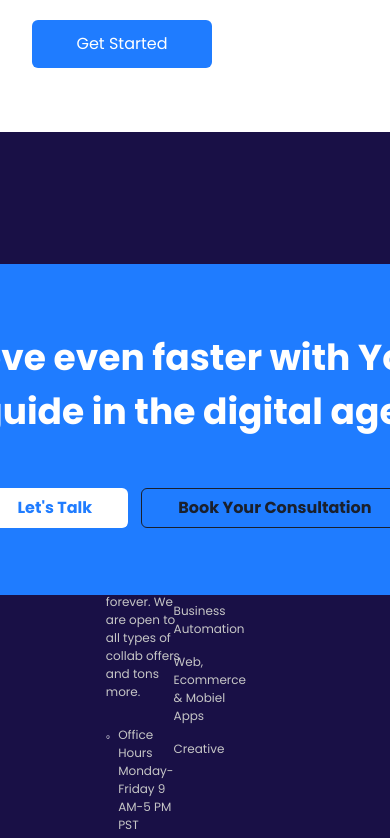
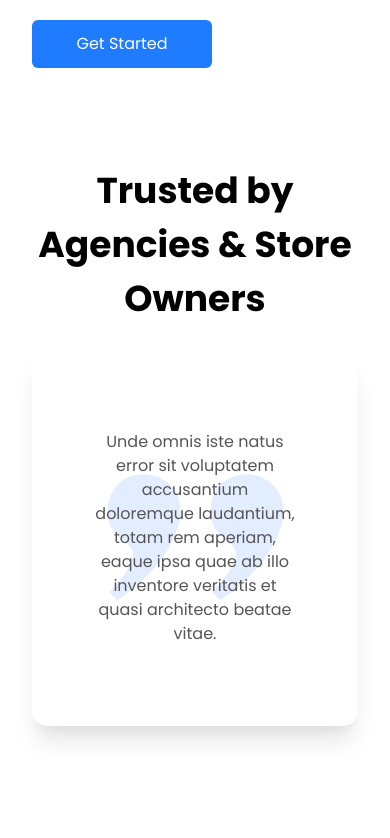
Before and after one commit to hugovinicius145/banking-landing-page, a Next.js app: page / in a window 390 px wide. Shown: the part 3286-4124 px from the top of the page. Built offline with nearby package versions, Linux system fonts and the light colour scheme.

Commit message:
Deixando Testimonial Responsivo

```diff
--- a/src/components/Testimonial/index.tsx
+++ b/src/components/Testimonial/index.tsx
@@ -1,10 +1,15 @@
-import { Box, Flex, SimpleGrid, Stack, Text } from "@chakra-ui/react";
+import { Box, Stack, Text, useBreakpointValue } from "@chakra-ui/react";
 
 export function Testimonial() {
+  const isWideVersion = useBreakpointValue({
+    base: false,
+    lg: true,
+  });
+
   function Card() {
     return (
       <Box
-        width="424px"
+        maxW="424px"
         px="62px"
         py="80px"
         borderRadius="15px"
@@ -27,18 +32,23 @@ export function Testimonial() {
   return (
     <Box
       width="full"
-      px="95px"
-      pt="60px"
+      px={isWideVersion ? "95px" : "8"}
+      pt={isWideVersion ? "60px" : "8"}
       pb="260px"
     >
       <Box
-        bgImage="/Testimonial.png"
+        bgImage={isWideVersion ? "/Testimonial.png" : "none"}
         bgRepeat="no-repeat"
-        w="1189px"
-        h="583px"
+        maxW="1189px"
+        maxH="583px"
         mx="auto"
       >
-        <Stack spacing="75px" align="center" justify="center" textAlign="center">
+        <Stack
+          spacing={isWideVersion ? "75px" : "6"}
+          align="center"
+          justify="center"
+          textAlign="center"
+        >
           <Text
             maxWidth="377px"
             fontWeight="bold"
--- a/src/pages/index.tsx
+++ b/src/pages/index.tsx
@@ -26,7 +26,7 @@ const Home: NextPage = () => {
           <Header />
           <Features />
           <ServicesSection />
-          {isWideVersion && (<Testimonial />)}
+          <Testimonial />
           <Footer />
         </Stack>
       </main>
```
